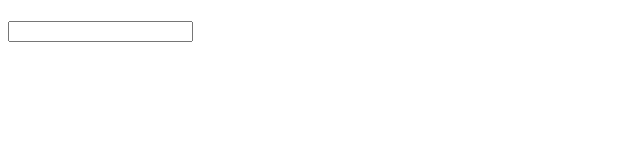
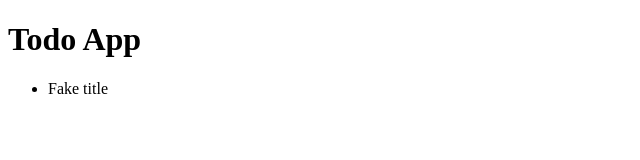
Before and after one commit to t34Virus/Angular-Todo, a website: page index.html in a window 1280 px wide. Shown: the whole page, without its empty margins (0-640 px from the left). Drawn offline with nearby package versions, Linux system fonts and the light colour scheme.

Commit message:
Playing with

```diff
--- a/index.html
+++ b/index.html
@@ -4,10 +4,20 @@
   <meta charset="UTF-8">
   <title>Angular todo</title>
 </head>
-<body ng-app="">
-  <h1>{{title}}</h1>
-  <input type="text" ng-model="title">
+<body ng-app="TodoApp">
+  <div ng-controller="TodoController">
 
-  <script src="bower_components/angular/angular.js"]></script>
+    <h1>Todo App</h1>
+    <!-- <h1>{{name}}</h1>  NOW WE KNOW CONTROLLER IS HOOKED UP -->
+
+    <ul>
+      <li ng-repeat="todo in todos">
+        <span class="title">{{ todo.title }}</span>
+      </li>
+    </ul>
+
+  </div>
+  <script src="/bower_components/angular/angular.js"></script>
+  <script src="/js/app.js"></script>
 </body>
 </html>
--- /dev/null
+++ b/js/app.js
@@ -0,0 +1,16 @@
+angular
+  //dependencies-------v
+  .module('TodoApp', [])
+
+  //dependency injection---v----------------------v
+  .controller('TodoController', ['$scope', function($scope){
+
+    // $scope.name = "IS HOOKED UP" NOW WE KNOW CONTROLLER IS HOOKED UP;
+    $scope.todos = [
+      {
+        title: "Fake title",
+        completed: false
+      }
+    ];
+
+  }]);
```
